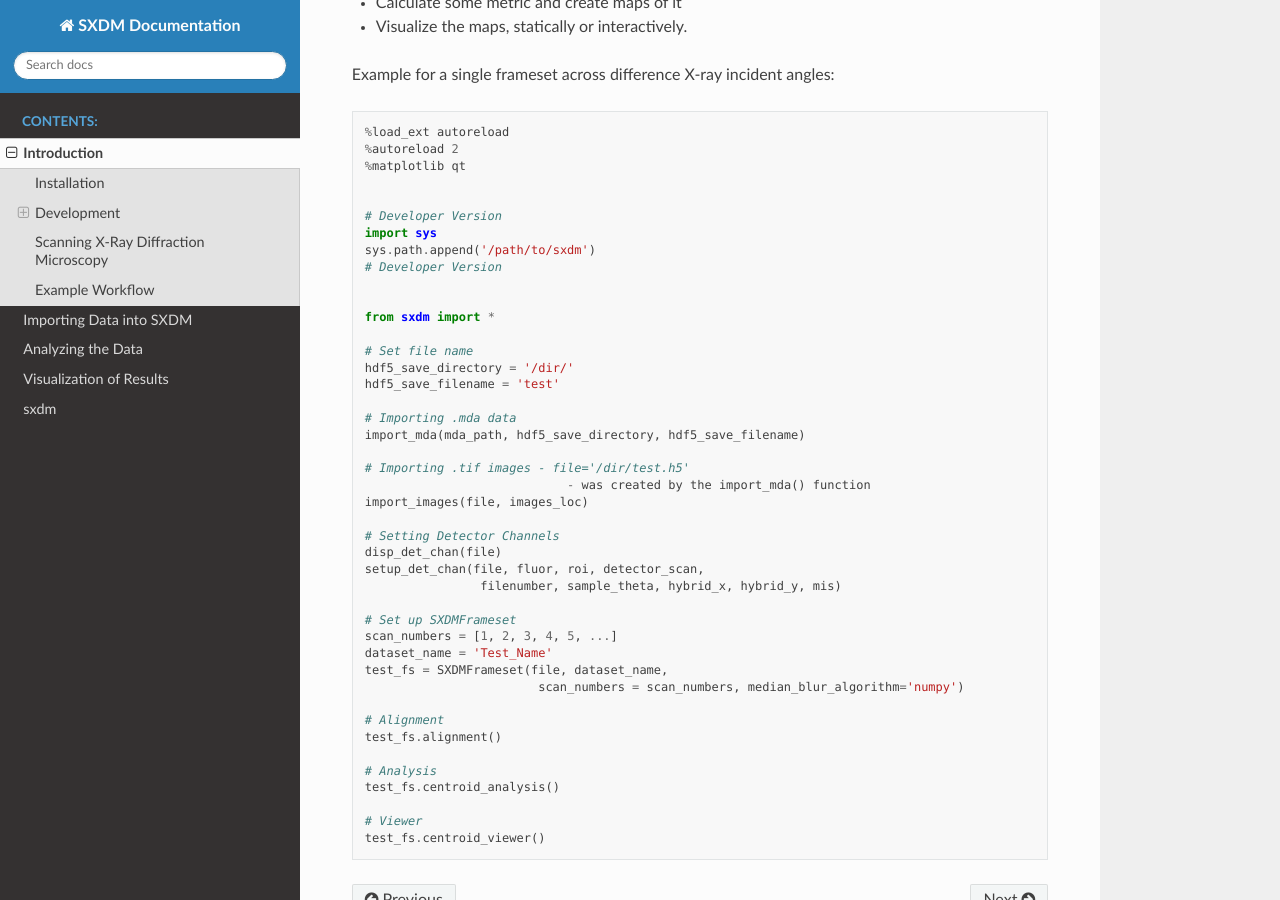
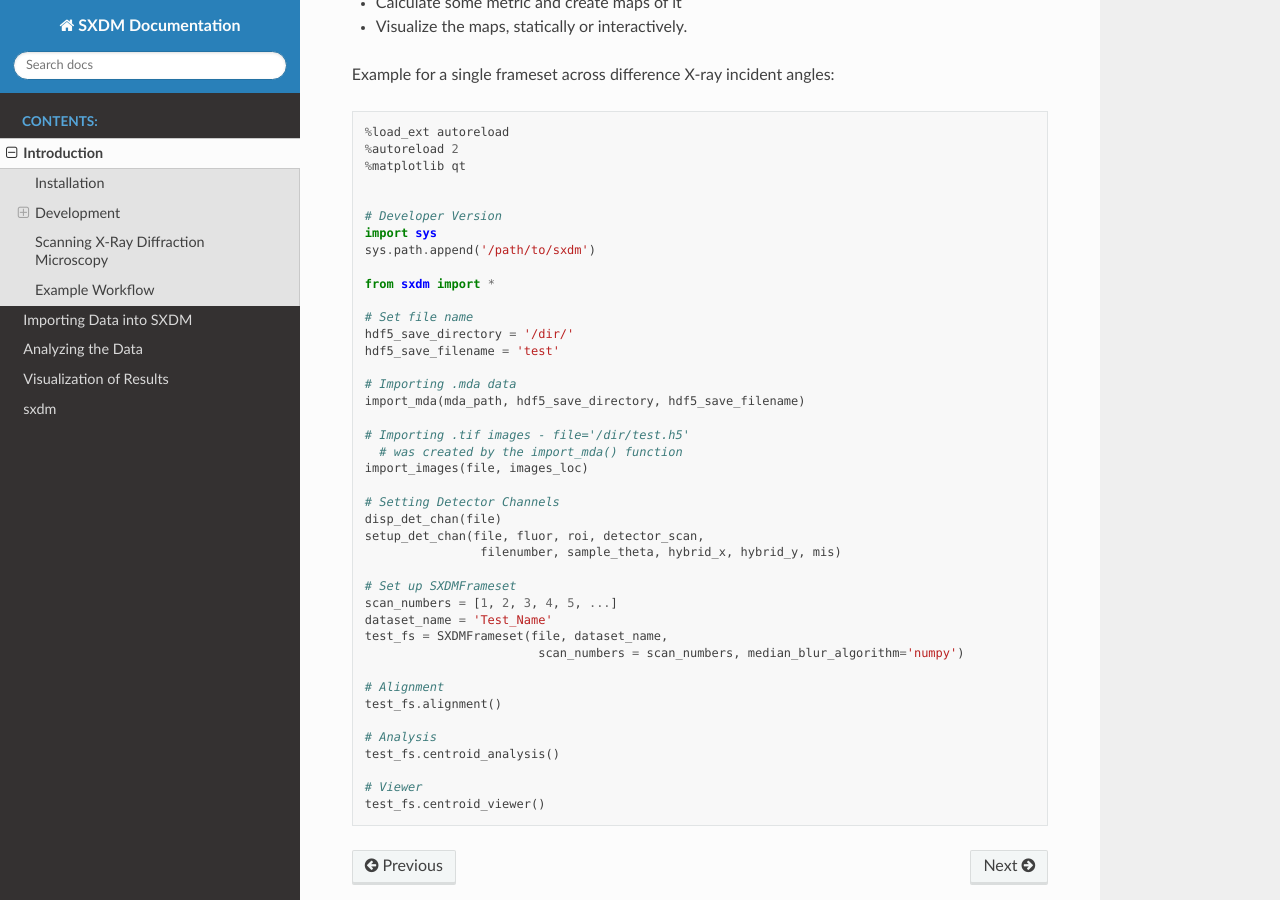
Before and after one commit to WilliamJudge94/sxdm, a Sphinx documentation site: the page built from docs/intro.rst, in a window 1280 px wide and 900 px high, scrolled down 2148 px. Built offline with Sphinx 7.4.7 and the Read the Docs theme 2.0.0, drawn with Linux system fonts in a browser that asks for light colours.

Commit message:
FMT: fixing formatting in docs

```diff
--- a/docs/intro.rst
+++ b/docs/intro.rst
@@ -127,8 +127,6 @@ Example for a single frameset across difference X-ray incident angles:
     # Developer Version
     import sys
     sys.path.append('/path/to/sxdm')
-    # Developer Version
-
 
     from sxdm import *
 
@@ -140,7 +138,7 @@ Example for a single frameset across difference X-ray incident angles:
     import_mda(mda_path, hdf5_save_directory, hdf5_save_filename)
 
     # Importing .tif images - file='/dir/test.h5'
-                                - was created by the import_mda() function
+      # was created by the import_mda() function
     import_images(file, images_loc)
 
     # Setting Detector Channels
```
